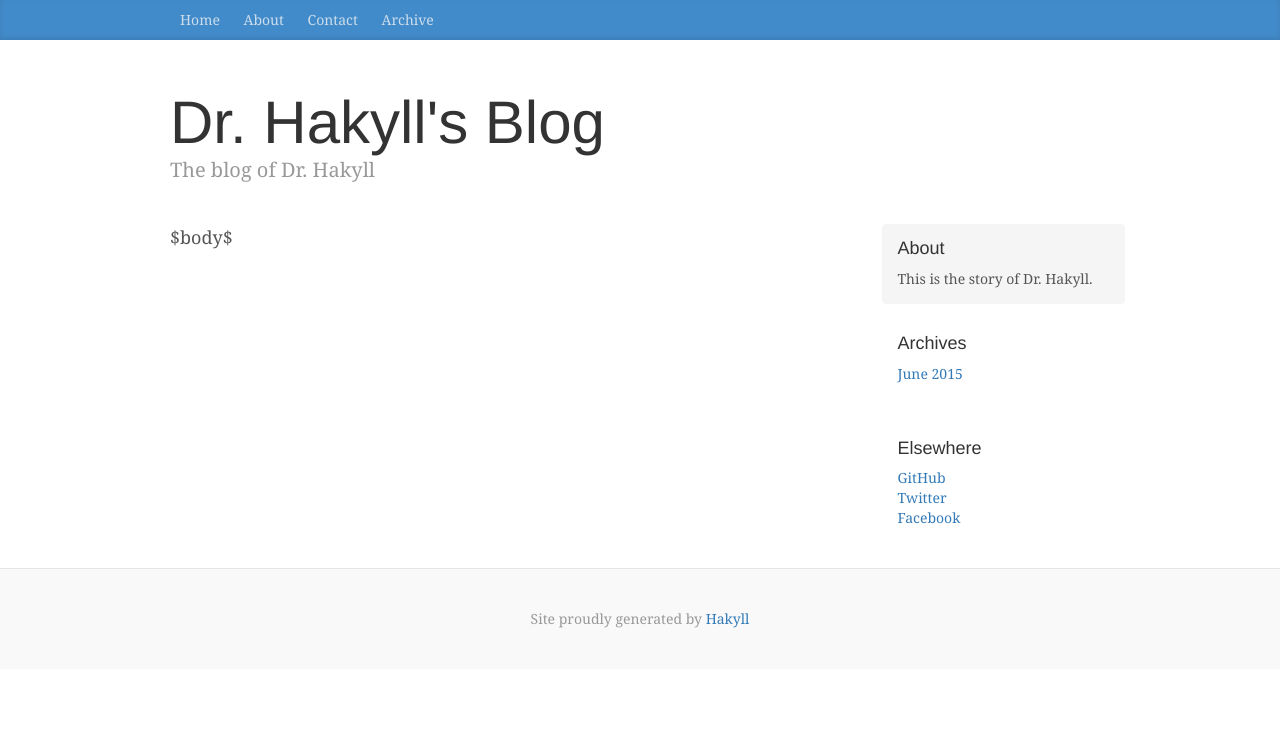
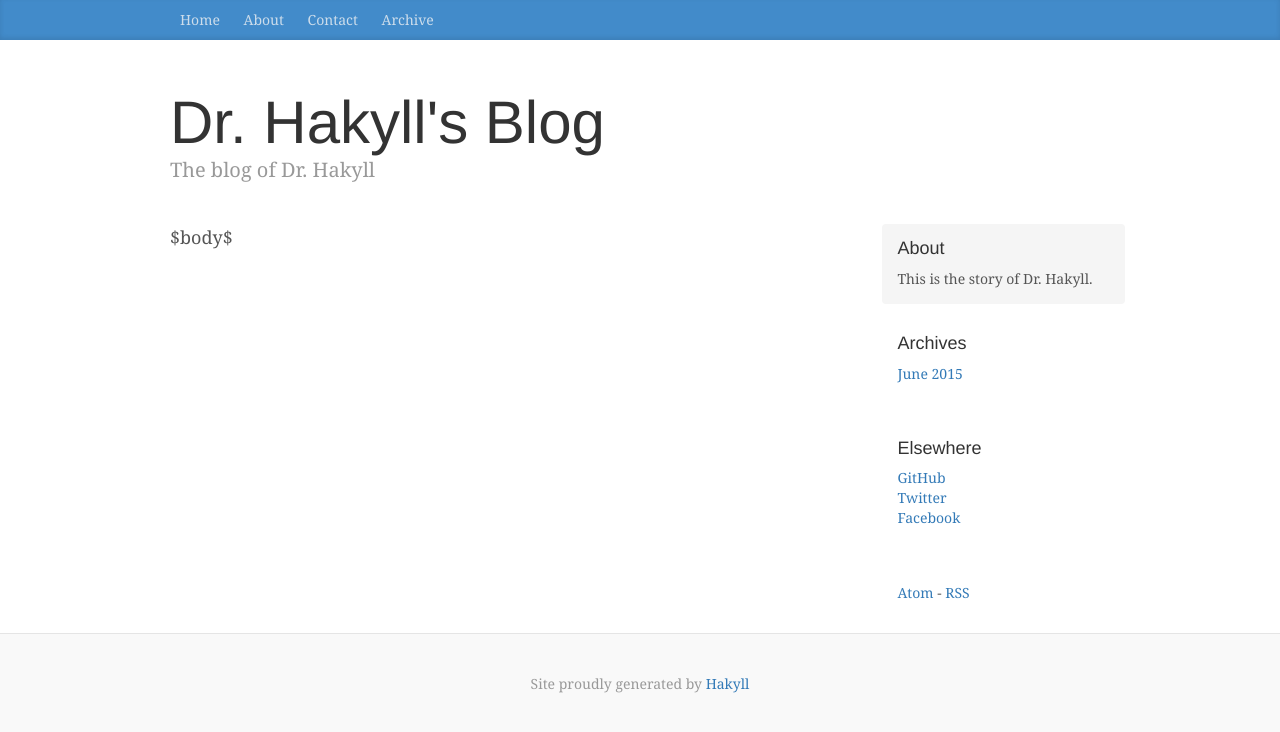
Before and after one commit to stackbuilders/dr-hakyll, a plain HTML site: page templates/default.html in a window 1280 px wide. Drawn offline with nearby package versions, Linux system fonts and the light colour scheme.

Commit message:
Add Atom and RSS to default template

```diff
--- a/templates/default.html
+++ b/templates/default.html
@@ -66,6 +66,9 @@
 	      </li>
 	    </ol>
 	  </div>
+	  <div class="sidebar-module">
+	    <a href="/atom.xml">Atom</a> - <a href="/rss.xml">RSS</a>
+	  </div>
 	</div>
 
       </div>
```
Also changed, not shown: 1 other file.
